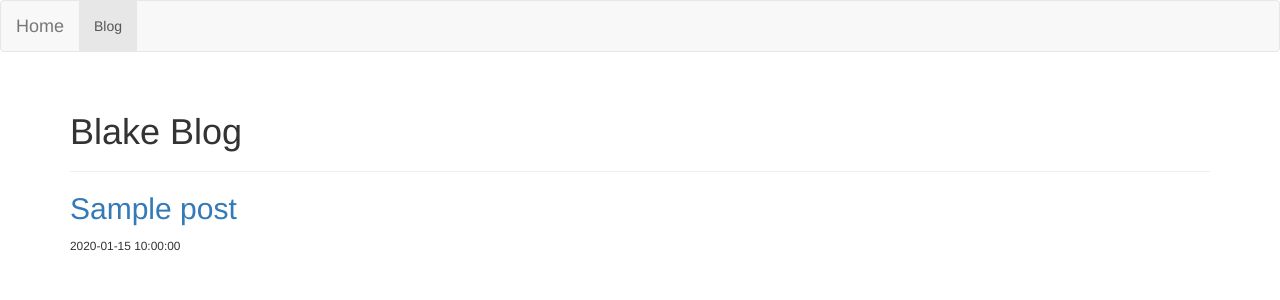
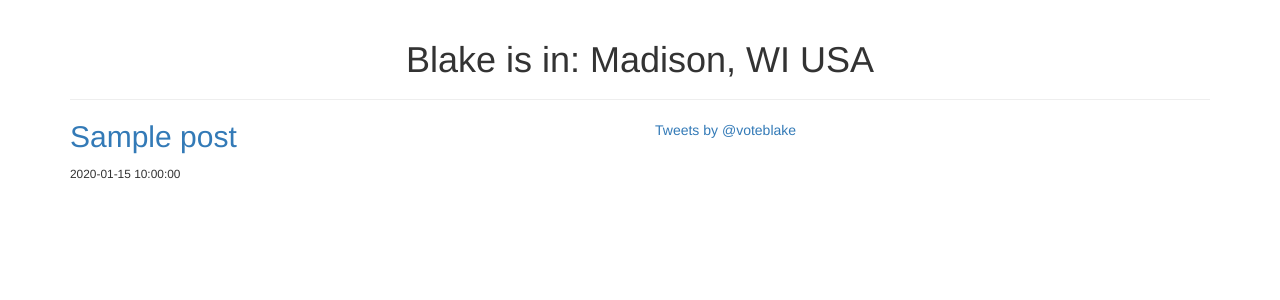
Before and after one commit to voteblake/wib, a Python web app: template app/templates/blog/posts.html in a window 1280 px wide. Shown: the top 300 px of the page. Run offline with Jinja, Linux system fonts and the light colour scheme; the template is opened without the code that fills it: most values are stand-ins (such as "Sample title", 1, 10 or a date in 2020); some libraries are stand-ins or nearby versions.

Commit message:
two column design, blog and twitter split home page

```diff
--- a/app/static/blog.css
+++ b/app/static/blog.css
@@ -9,3 +9,7 @@ h6, .h6 {
   font-weight: normal;
   color: #333;
 }
+
+h1 {
+    text-align: center;
+}
--- a/app/templates/base.html
+++ b/app/templates/base.html
@@ -7,6 +7,7 @@
 <link rel="stylesheet" type="text/css" href="{{ url_for('static', filename='blog.css') }}">
 {% endblock %}
 
+{#
 {% block navbar %}
 
 <nav class="navbar navbar-default" role="navigation">
@@ -27,6 +28,7 @@
 </nav>
 
 {% endblock %}
+#}
 
 {% block content %}
     {% block page_content %}{% endblock %}
--- a/app/templates/blog/posts.html
+++ b/app/templates/blog/posts.html
@@ -3,10 +3,10 @@
 {% block page_content %}
 <div class="container">
     <div class="page-header">
-        <h1>Blake Blog</h1>
+        <h1>Blake is in: Madison, WI USA</h1>
     </div>
     <div class="row">
-        <div class="col-sm-8">
+        <div class="col-sm-6">
             {% for post in posts %}
                 <div>
                     <h2><a href="{{ post.path }}">
@@ -16,6 +16,10 @@
                 </div>
             {% endfor %}
         </div>
+        <div class="col-sm-6">
+            <a class="twitter-timeline" href="https://twitter.com/voteblake" data-widget-id="464536426982277120">Tweets by @voteblake</a>
+            <script>!function(d,s,id){var js,fjs=d.getElementsByTagName(s)[0],p=/^http:/.test(d.location)?'http':'https';if(!d.getElementById(id)){js=d.createElement(s);js.id=id;js.src=p+"://platform.twitter.com/widgets.js";fjs.parentNode.insertBefore(js,fjs);}}(document,"script","twitter-wjs");</script>
+        </div>
     </div>
 </div>
 {% endblock %}
```
